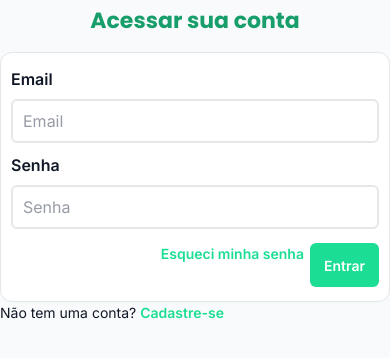
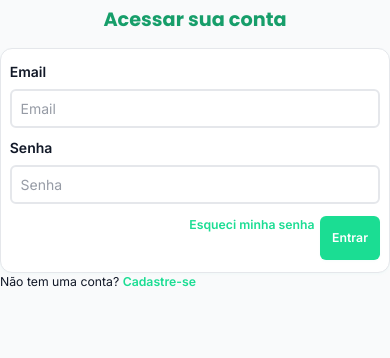
Before and after one commit to gabrieldubiela/EasyMoney, a React (Vite) app: page /login in a window 390 px wide. Shown: the top 358 px of the page. Built offline with nearby package versions, Linux system fonts and the light colour scheme; no server answers.

Commit message:
refactor: enhance index.css with improved structure and responsive typography; update variable naming for clarity and consistency

```diff
--- a/src/index.css
+++ b/src/index.css
@@ -4,10 +4,18 @@
   EasyMoney - Estilos Globais Modernos (Responsivo)
   ================================ */
 
+/* src/index.css */
+
+/* ================================
+   EasyMoney - Estilos Globais Modernos (Responsivo)
+   ================================ */
+
 /* Importando fontes */
 @import url('https://fonts.googleapis.com/css2?family=Inter:wght@400;600;700&family=Poppins:wght@600;700&display=swap');
 
-/* Paleta principal e variáveis */
+/* ================================
+   Paleta principal, variáveis e TIPOGRAFIA responsiva
+   ================================ */
 :root {
   /* Principais */
   --color-primary: #1bdd93;
@@ -65,27 +73,23 @@
   --transition-base: 210ms cubic-bezier(.4, 0, .2, 1);
   --transition-slow: 340ms cubic-bezier(.4, 0, .2, 1);
 
-  /* Fontes */
+  /* FONTES */
   --font-family-base: 'Inter', system-ui, sans-serif;
   --font-family-title: 'Poppins', 'Inter', system-ui, sans-serif;
-
-  /* Pesos */
   --font-weight-normal: 400;
   --font-weight-medium: 600;
   --font-weight-bold: 700;
-
-  /* Altura de linha */
   --line-height-base: 1.5;
   --line-height-title: 1.2;
 
-  /* Tamanhos de fonte auxiliares para interface */
-  --font-size-xs: 0.75rem;   /* 12px */
-  --font-size-sm: 0.875rem;  /* 14px */
-  --font-size-md: 1.125rem;  /* 18px */
-  --font-size-lg: 1.25rem;   /* 20px */
-  --font-size-xl: 1.5rem;    /* 24px */
+  /* Tamanhos auxiliares de fonte para UI */
+  --font-size-xs: 0.75rem;    /* 12px - labels, hints, etc. */
+  --font-size-sm: 0.875rem;   /* 14px */
+  --font-size-md: 1.125rem;   /* 18px */
+  --font-size-lg: 1.25rem;    /* 20px */
+  --font-size-xl: 1.5rem;     /* 24px */
 
-  /* Base + títulos responsivos */
+  /* Tamanhos para títulos (responsivo) */
   --font-size-base: 1rem;
   --font-size-h1: clamp(2rem, 4vw, 2.25rem);
   --font-size-h2: clamp(1.5rem, 3vw, 1.875rem);
@@ -95,14 +99,14 @@
   --font-size-h6: 1rem;
 }
 
-/* Modo escuro automático */
+/* ================================
+   Dark mode
+   ================================ */
 @media (prefers-color-scheme: dark) {
   :root {
-    /* Principais */
     --color-primary: #1bdd93;
     --color-primary-dark: #179e6a;
     --color-primary-light: #34ffc5;
-    /* Feedback */
     --color-success: #22C55E;
     --color-success-bg: #052e16;
     --color-warning: #F59E0B;
@@ -112,24 +116,20 @@
     --color-info: #3B82F6;
     --color-info-bg: #1e40af;
 
-    /* Alternância e foco */
     --color-focus: #1bdd93;
     --color-bg: #101c23;
     --color-surface: #18242a;
     --color-surface-alt: #20303a;
 
-    /* Borders, text e desabilitado */
     --color-border: #223338;
     --color-text: #e7f8f1;
     --color-text-muted: #94A3B8;
     --color-disabled: #28333a;
     --color-disabled-text: #586268;
 
-    /* Transparências */
     --color-black-transparent: rgba(0, 0, 0, 0.08);
     --color-white-transparent: rgba(255, 255, 255, 0.08);
 
-    /* Sombras adaptadas para dark */
     --shadow-sm: 0 1px 3px rgba(49, 221, 147, 0.15);
     --shadow-md: 0 4px 8px rgba(49, 221, 147, 0.19);
     --shadow-lg: 0 12px 26px rgba(27, 221, 147, 0.25);
@@ -137,17 +137,19 @@
   }
 }
 
-/* Reset básico */
+/* ================================
+   RESET, TIPOGRAFIA GLOBAL
+   ================================ */
 * {
   margin: 0;
   padding: 0;
   box-sizing: border-box;
 }
 
-html,
-body {
+html, body {
   height: 100%;
   font-family: var(--font-family-base);
+  font-size: var(--font-size-base);
   font-weight: var(--font-weight-normal);
   line-height: var(--line-height-base);
   color: var(--color-text);
@@ -155,7 +157,6 @@ body {
   -webkit-font-smoothing: antialiased;
   -moz-osx-font-smoothing: grayscale;
   overflow-x: hidden;
-  /* Previne scroll horizontal */
 }
 
 #root {
@@ -166,14 +167,39 @@ body {
   max-width: 100vw;
 }
 
+/* Elementos globais de texto */
+p,
+span,
+label {
+  font-family: var(--font-family-base);
+  font-size: var(--font-size-base);
+  font-weight: var(--font-weight-normal);
+  line-height: var(--line-height-base);
+  color: var(--color-text);
+}
+
+small, .small {
+  font-size: var(--font-size-xs);
+  color: var(--color-text-muted);
+}
+
+strong, b {
+  font-weight: var(--font-weight-bold);
+}
+
+em, i {
+  font-style: italic;
+}
+
 /* Links */
 a {
+  font-family: var(--font-family-base);
   color: var(--color-primary);
   text-decoration: none;
   font-weight: var(--font-weight-medium);
+  font-size: var(--font-size-base);
   transition: color var(--transition-fast);
   word-break: break-word;
-  /* Previne overflow em links longos */
 }
 
 a:hover {
@@ -187,60 +213,112 @@ a:focus {
   border-radius: var(--radius-sm);
 }
 
-/* Cabeçalhos - Responsivos */
-h1,
-h2,
-h3,
-h4,
-h5,
-h6 {
+/* Cabeçalhos e classes utilitárias de título */
+h1, .h1 {
   font-family: var(--font-family-title);
+  font-size: var(--font-size-h1);
   font-weight: var(--font-weight-bold);
   color: var(--color-primary-dark);
+  line-height: var(--line-height-title);
   margin-bottom: var(--spacing-md);
-  line-height: 1.2;
   text-align: center;
-  padding-top: 10px;
-  padding-bottom: 10px;
+  padding-top: 10px; padding-bottom: 10px;
+  word-wrap: break-word;
+  hyphens: auto;
+}
+h2, .h2 {
+  font-family: var(--font-family-title);
+  font-size: var(--font-size-h2);
+  font-weight: var(--font-weight-bold);
+  color: var(--color-primary-dark);
+  line-height: var(--line-height-title);
+  margin-bottom: var(--spacing-md);
+  text-align: center;
+  padding-top: 10px; padding-bottom: 10px;
+  word-wrap: break-word;
+  hyphens: auto;
+}
+h3, .h3 {
+  font-family: var(--font-family-title);
+  font-size: var(--font-size-h3);
+  font-weight: var(--font-weight-bold);
+  color: var(--color-primary-dark);
+  line-height: var(--line-height-title);
+  margin-bottom: var(--spacing-md);
+  text-align: center;
+  padding-top: 10px; padding-bottom: 10px;
+  word-wrap: break-word;
+  hyphens: auto;
+}
+h4, .h4 {
+  font-family: var(--font-family-title);
+  font-size: var(--font-size-h4);
+  font-weight: var(--font-weight-bold);
+  color: var(--color-primary-dark);
+  line-height: var(--line-height-title);
+  margin-bottom: var(--spacing-md);
+  text-align: center;
+  padding-top: 10px; padding-bottom: 10px;
+  word-wrap: break-word;
+  hyphens: auto;
+}
+h5, .h5 {
+  font-family: var(--font-family-title);
+  font-size: var(--font-size-h5);
+  font-weight: var(--font-weight-bold);
+  color: var(--color-primary-dark);
+  line-height: var(--line-height-title);
+  margin-bottom: var(--spacing-md);
+  text-align: center;
+  padding-top: 10px; padding-bottom: 10px;
+  word-wrap: break-word;
+  hyphens: auto;
+}
+h6, .h6 {
+  font-family: var(--font-family-title);
+  font-size: var(--font-size-h6);
+  font-weight: var(--font-weight-bold);
+  color: var(--color-primary-dark);
+  line-height: var(--line-height-title);
+  margin-bottom: var(--spacing-md);
+  text-align: center;
+  padding-top: 10px; padding-bottom: 10px;
   word-wrap: break-word;
   hyphens: auto;
 }
 
-h1 {
-  font-size: var(--font-size-h1);
+/* Labels */
+label, .label {
+  font-size: var(--font-size-sm);
+  font-family: var(--font-family-base);
+  font-weight: var(--font-weight-medium);
+  color: var(--color-text);
+  line-height: 1.4;
+  margin-bottom: var(--spacing-xs);
+  display: block;
 }
 
-h2 {
-  font-size: var(--font-size-h2);
+/* Botões, inputs, selects, textarea: herdam fontes e tamanhos base */
+button,
+input,
+select,
+textarea {
+  font-family: var(--font-family-base);
+  font-size: var(--font-size-base);
+  line-height: var(--line-height-base);
+  color: var(--color-text);
 }
 
-h3 {
-  font-size: var(--font-size-h3);
+button {
+  font-weight: var(--font-weight-medium);
 }
 
-h4 {
-  font-size: var(--font-size-h4);
-}
+/* Muted text helper */
+.muted { color: var(--color-text-muted); }
 
-h5 {
-  font-size: var(--font-size-h5);
-}
-
-h6 {
-  font-size: var(--font-size-h6);
-}
-
-.muted {
-  color: var(--color-text-muted);
-}
-
-/* Reseta botões para herdar só tokens base */
+/* Reseta botões visuais */
 button {
-  font-family: inherit;
-  font-weight: inherit;
-  font-size: inherit;
   background: none;
-  color: inherit;
   border: none;
   padding: 0;
   outline: none;
@@ -248,9 +326,7 @@ button {
   cursor: pointer;
   transition: var(--transition-base);
   -webkit-tap-highlight-color: transparent;
-  /* Remove highlight azul no mobile */
   touch-action: manipulation;
-  /* Melhora performance de toque */
 }
 
 /* Cartões - Responsivos */
```
